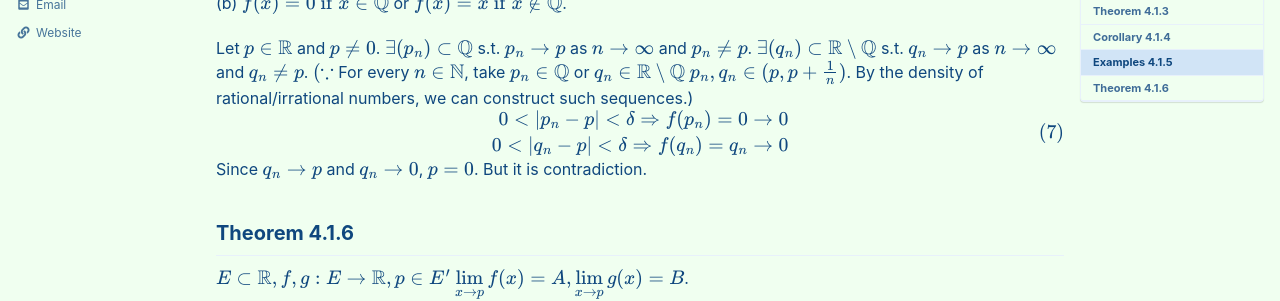
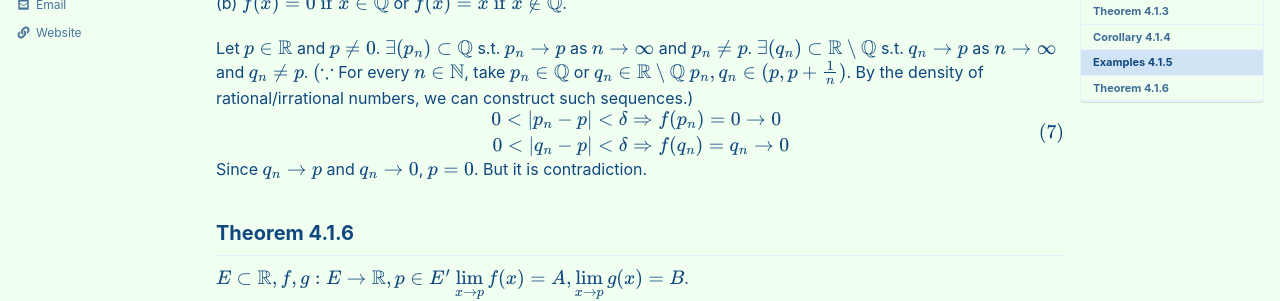
Before and after one commit to seanie12/blog, a Jekyll site: the page built from _posts/2021-02-06-Limit-of-function.md, in a window 1280 px wide and 900 px high, scrolled down 2334 px. Shown: the part 141-442 px from the top of the window. Built offline with Jekyll 4.4.1, drawn with Linux system fonts in a browser that asks for light colours; cached includes are drawn as plain includes; formulas are drawn with MathJax 3.

```diff
--- a/_posts/2021-02-06-Limit-of-function.md
+++ b/_posts/2021-02-06-Limit-of-function.md
@@ -159,8 +159,8 @@ By the density of rational/irrational numbers, we can construct such sequences.)
 $$
 \begin{align}
 \begin{split}
-0<|p_n -p| <\delta \Rightarrow f(p_n) = 0 \to 0 \\
-0< |q_n -p| <\delta \Rightarrow f(q_n) =q_n \to 0
+0<|p_n -p| <\delta &\Rightarrow f(p_n) = 0 \to 0 \\
+0< |q_n -p| <\delta &\Rightarrow f(q_n) =q_n \to 0
 \end{split}
 \end{align}
 $$
```
